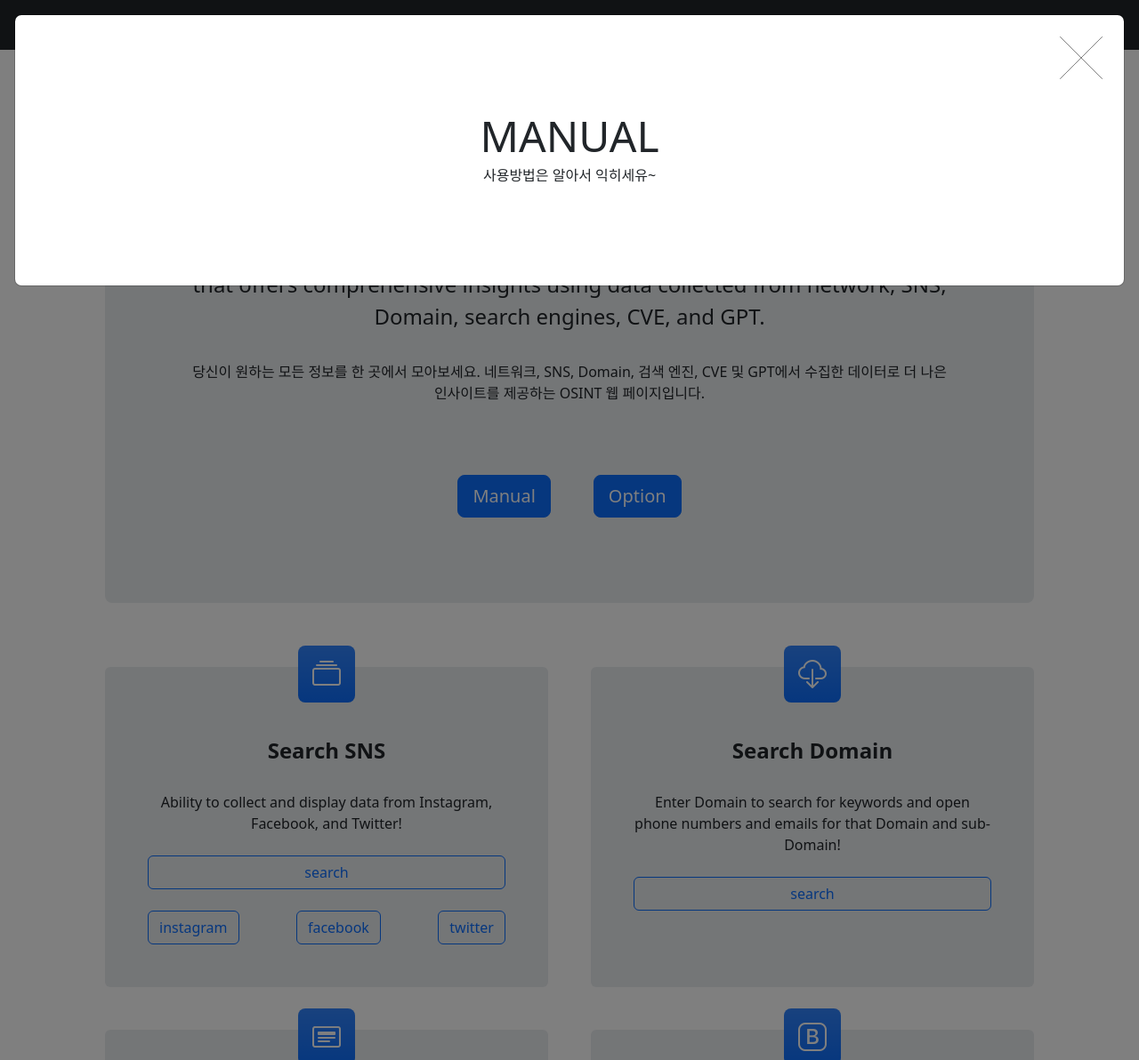
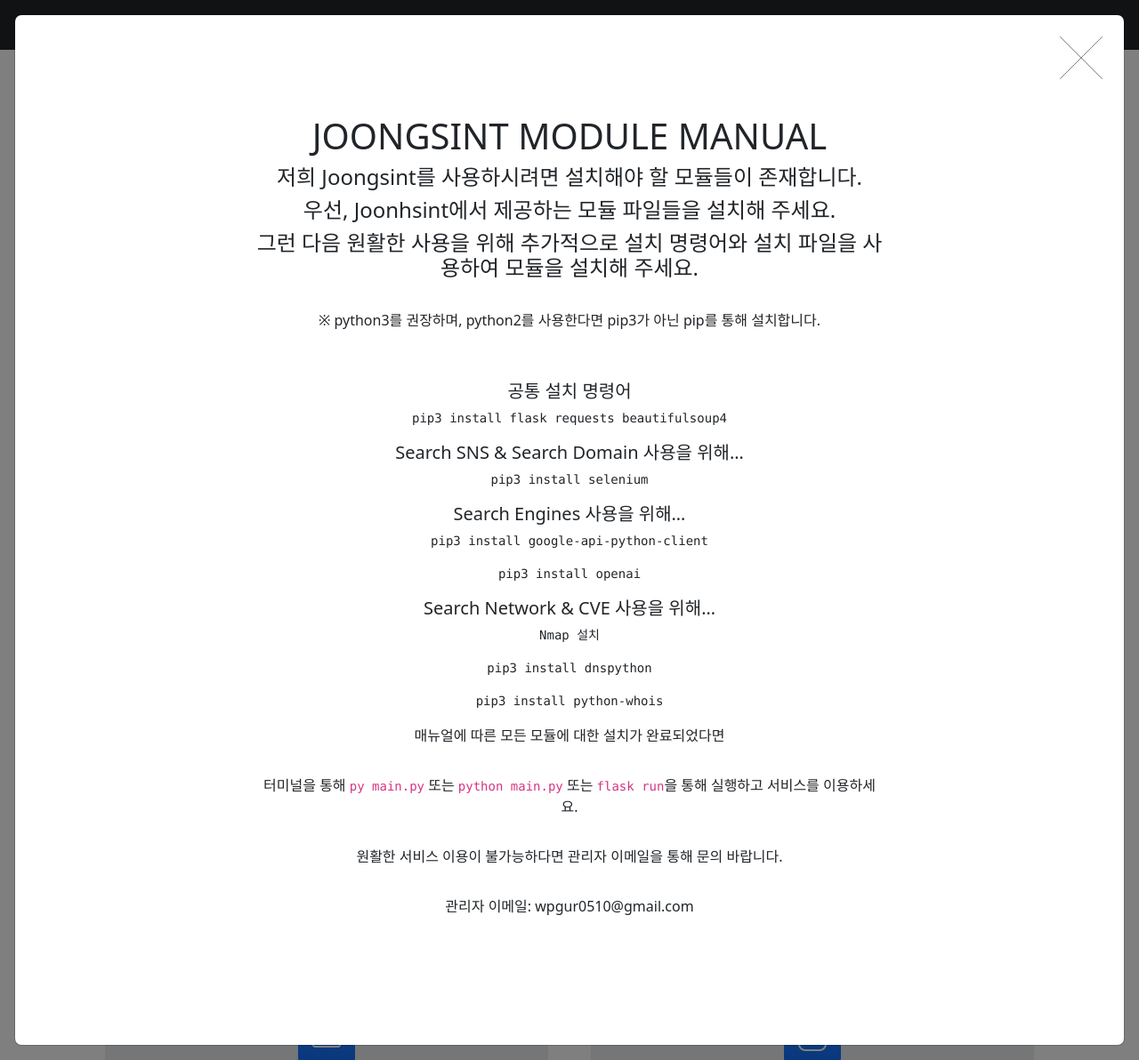
Before and after one commit to wpgur/JOONGSINT, a Flask app: page / in a window 1280 px wide, after a click on "Manual". Shown: the whole page at 89% size. Run offline with Flask 3, Linux system fonts and the light colour scheme; some libraries are stand-ins or nearby versions.

Commit message:
sns id,pw 제거, webdriver update, add manual

```diff
--- a/templates/index.html
+++ b/templates/index.html
@@ -412,10 +412,36 @@
               <div class="col-lg-8">
                 <div class="modal-body">
                   <!-- Project details-->
-                  <h2 class="text-uppercase">Manual</h2>
+                  <h1 class="text-uppercase">Joongsint Module Manual</h1>
 
                   <div>
-                    사용방법은 알아서 익히세유~
+                    <h4>저희 Joongsint를 사용하시려면 설치해야 할 모듈들이 존재합니다.</h4>
+                    <h4>우선, Joonhsint에서 제공하는 모듈 파일들을 설치해 주세요.</h4>
+                    <h4>그런 다음 원활한 사용을 위해 추가적으로 설치 명령어와 설치 파일을 사용하여 모듈을 설치해 주세요.</h4>
+                    <p></p>※ python3를 권장하며, python2를 사용한다면 pip3가 아닌 pip를 통해 설치합니다.</p><br>
+
+                    <h5>공통 설치 명령어</h5>
+                    <pre><code>pip3 install flask requests beautifulsoup4</code></pre>
+
+                    <h5>Search SNS & Search Domain 사용을 위해…</h5>
+                    <pre><code>pip3 install selenium</code></pre>
+
+                    <h5>Search Engines 사용을 위해…</h5>
+                    <pre><code>pip3 install google-api-python-client</code></pre>
+                    <pre><code>pip3 install openai</code></pre>
+
+                    <h5>Search Network & CVE 사용을 위해…</h5>
+                    <pre><code>Nmap 설치</code></pre>
+                    <pre><code>pip3 install dnspython</code></pre>
+                    <pre><code>pip3 install python-whois</code></pre>
+
+                    <p>매뉴얼에 따른 모든 모듈에 대한 설치가 완료되었다면</p>
+
+                    <p>터미널을 통해 <code>py main.py</code> 또는 <code>python main.py</code> 또는 <code>flask run</code>을 통해 실행하고 서비스를 이용하세요.</p>
+
+                    <p>원활한 서비스 이용이 불가능하다면 관리자 이메일을 통해 문의 바랍니다.</p>
+
+                    <p>관리자 이메일: wpgur0510@gmail.com</p>
                   </div>
 
                 </div>
```
Also changed, not shown: config.py (+4 -4 lines).
